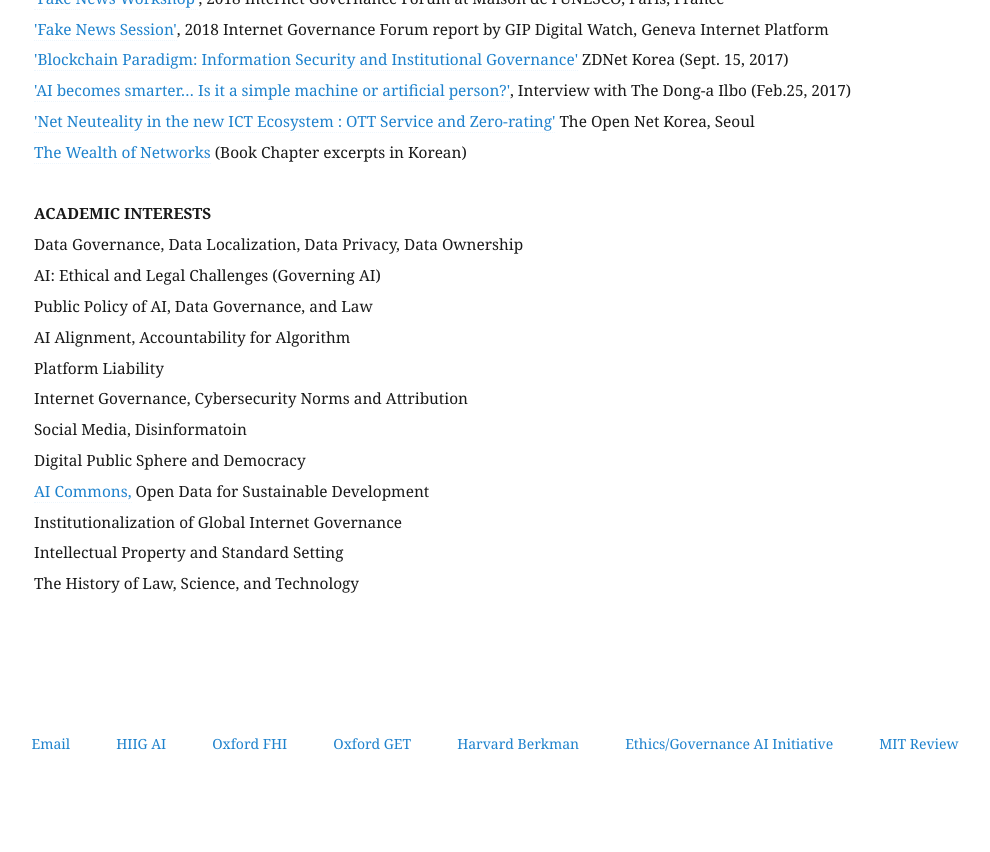
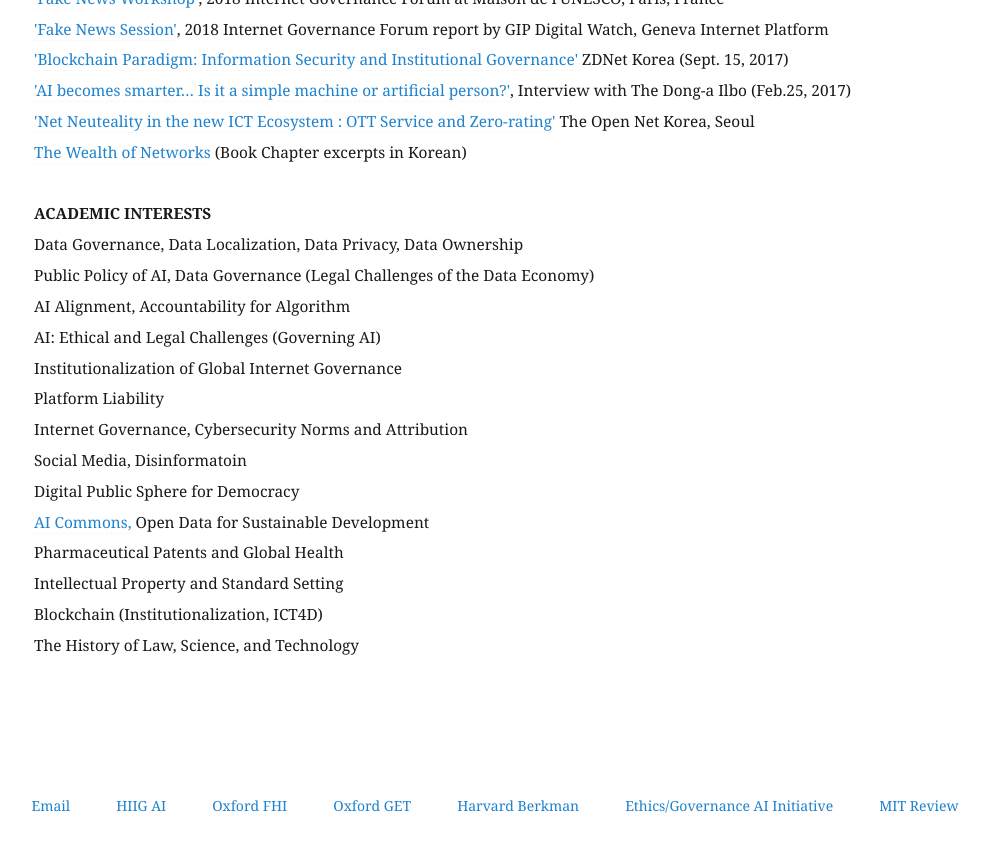
Before and after one commit to eunchangchoi/eunchangchoi.github.io, a Jekyll site: the page built from index.md, in a window 1280 px wide and 900 px high, scrolled down 2352 px. Shown: the top 852 px of the window, without its empty margins (66-1056 px from the left). Built offline with Jekyll 4.4.1, drawn with Linux system fonts in a browser that asks for light colours.

Commit message:
Update index.md

```diff
--- a/index.md
+++ b/index.md
@@ -45,15 +45,17 @@
     <br>
   <strong> ACADEMIC INTERESTS </strong> <br>
    Data Governance, Data Localization, Data Privacy, Data Ownership <br>
+   Public Policy of AI, Data Governance (Legal Challenges of the Data Economy) <br>
+   AI Alignment, Accountability for Algorithm <br>
    AI: Ethical and Legal Challenges (Governing AI)<br>
-   Public Policy of AI, Data Governance, and Law <br>
-   AI Alignment, Accountability for Algorithm <br>
+   Institutionalization of Global Internet Governance <br>
    Platform Liability <br>
    Internet Governance, Cybersecurity Norms and Attribution <br>
    Social Media, Disinformatoin <br>
-   Digital Public Sphere and Democracy <br>
+   Digital Public Sphere for Democracy <br>
   <a href="http://news.itu.int/introducing-ai-commons/">AI Commons,</a> Open Data for Sustainable Development <br>
-   Institutionalization of Global Internet Governance <br>
-   Intellectual Property and Standard Setting<br>
+   Pharmaceutical Patents and Global Health <br>
+   Intellectual Property and Standard Setting <br>
+   Blockchain (Institutionalization, ICT4D) <br>
    The History of Law, Science, and Technology <br>
     <br>
```
